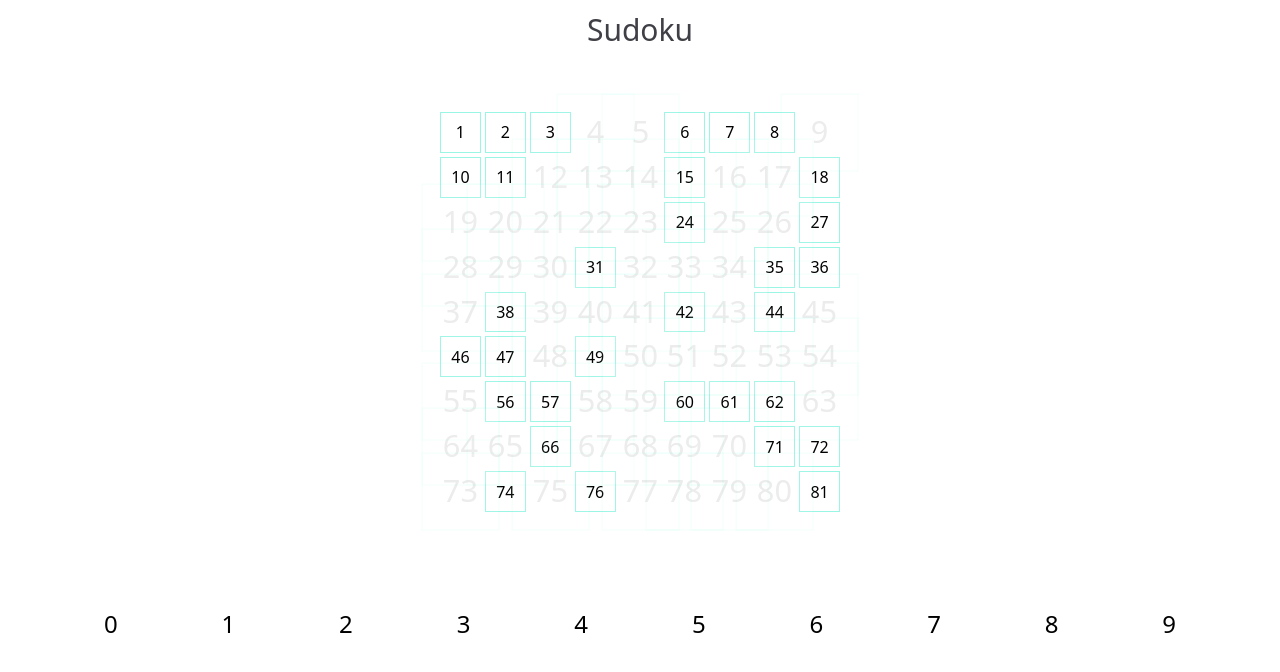
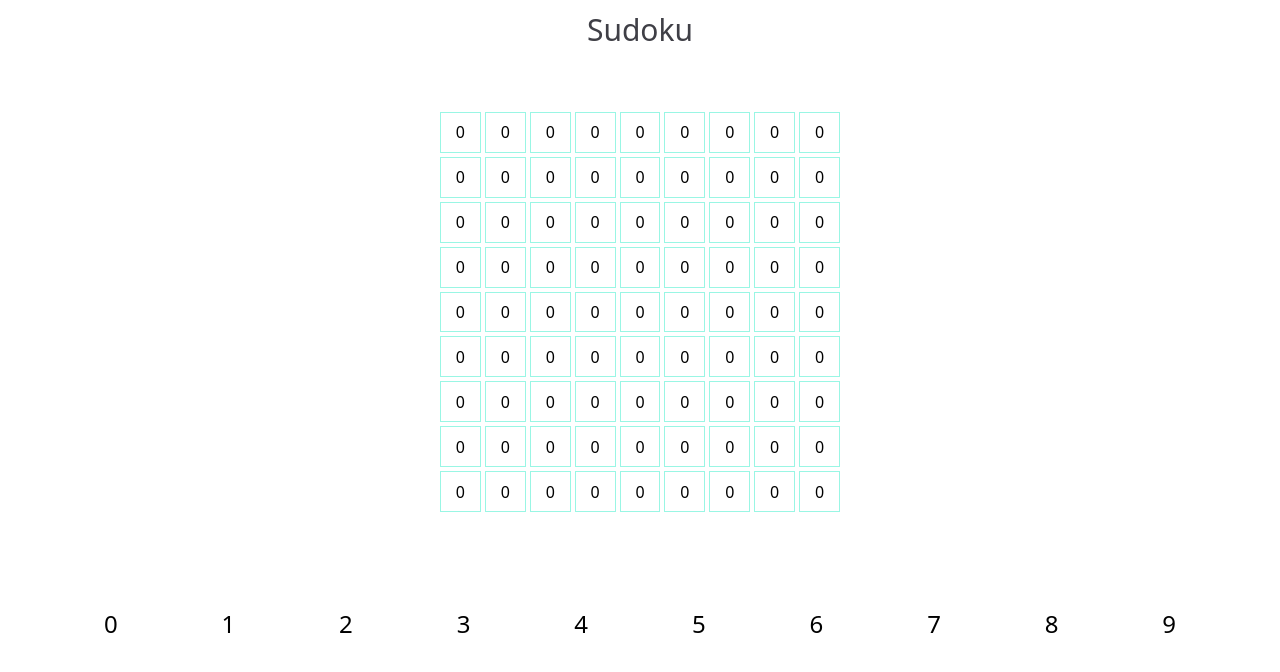
Before and after one commit to alajillo/sudoku, a React (Vite) app: page / in a window 1280 px wide. Shown: the top 672 px of the page. Built offline with nearby package versions, Linux system fonts and the light colour scheme.

Commit message:
add : default interaction

```diff
--- a/src/App.tsx
+++ b/src/App.tsx
@@ -1,14 +1,25 @@
+import { useEffect, useState } from "react";
+import {Sudoku, CellType} from "./core";
 import Board from "./Board";
 import Input from './Input';
 function App () {
+  const [cellList, setCellList] = useState<CellType[][]>([])
+  useEffect(()=>{
+    const cellList = Sudoku.init();
+    setCellList(cellList);
+  },[])
+  const onSelect = (row : number ,column : number) : void => {
+    setCellList(v=> Sudoku.selectCell(v,row,column))
+  }
+  const onInput = (value : number) : void => {
+    setCellList(v => Sudoku.inputCell(v,value))
+  }
   return (
     <>
     <h1 className=" text-3xl m-3 text-center text-zinc-700">Sudoku</h1>
     <div className="flex justify-center items-center w-full h-full mt-16 flex-col">
-    <Board size={9}/>
-    <Input onSelect={(key : number) => {
-      console.log(key)
-    }}/>
+    <Board cellList={cellList} onSelect={onSelect}/>
+    <Input onInput={onInput}/>
     </div>
     </>
   )
--- a/src/Board.tsx
+++ b/src/Board.tsx
@@ -1,16 +1,16 @@
 import Cell from "./Cell";
-
+import {CellType} from './core'
 type BoardPropsType = {
-    size : number
+    cellList : CellType[][]
+    onSelect : (row: number, column : number) => void
 }
-function Board({size} : BoardPropsType) {
-    const randomBolean = () => Math.floor((Math.random() * 10)) % 2 === 0 ? true : false
+function Board({cellList, onSelect} : BoardPropsType) {
     return (
         <div className="grid gap-1 grid-cols-9 grid-rows-9 w-[400px] h-[400px] m-0">
             {
-                new Array(Math.pow(size,2)).fill(0)
-                .map((_,index) =>
-                    <Cell key={index} isActive={randomBolean()} text={String(index + 1)} isSelect={randomBolean()}/>
+                cellList
+                .flatMap((cellRow,rowIndex) =>
+                    cellRow.map((cell,cellIndex)=><Cell key={`${cellIndex}/${rowIndex}`} isActive={cell.isActive} text={cell.text} isSelect={cell.isSelect} onSelect={()=> onSelect(rowIndex,cellIndex) }/>)
                 )
             }
         </div>
--- a/src/Cell.tsx
+++ b/src/Cell.tsx
@@ -6,7 +6,7 @@ type CellPropsType = {
 }
 function Cell ({isActive = false, text, isSelect = false, onSelect} : CellPropsType) {
     return (
-        <div className={`bg-white flex justify-center items-center border border-teal-200 w-full h-full ${isSelect && "animate-ping"} ${isActive && "bg-teal-200"}`} onClick={onSelect}>
+        <div className={`bg-white flex justify-center items-center border border-teal-200 w-full h-full ${isSelect && "animate-ping"} ${isActive && "bg-teal-100"}`} onClick={onSelect}>
             {text}
         </div>
     )
--- a/src/Input.tsx
+++ b/src/Input.tsx
@@ -1,15 +1,14 @@
-import Cell from './Cell'
 type InputPropsType = {
-    onSelect : (key : number) => void
+    onInput : (key : number) => void
 }
 
-function Input ({onSelect} : InputPropsType) {
+function Input ({onInput} : InputPropsType) {
     return (
         <li className="flex justify-evenly w-full mt-24 text-2xl">
             {
                 new Array(10).fill(0)
                 .map((_,index) =>
-                <div key={index} className="bg-white flex justify-center items-center text-2xl" onClick={()=>onSelect(index)}>
+                <div key={index} className="bg-white flex justify-center items-center text-2xl" onClick={()=>onInput(index)}>
                 {index}
             </div>
                 )
--- /dev/null
+++ b/src/core/index.ts
@@ -0,0 +1,38 @@
+export type CellType = {
+    text : string,
+    isActive : boolean,
+    isSelect : boolean,
+}
+
+
+export class Sudoku{
+    public static init() : CellType[][]{
+       return   new Array(9).fill(0).map(row=> new Array(9).fill(0).map(this.createCell))
+    }
+    private static createCell() : CellType{
+        return {
+            text : '0',
+            isActive : false,
+            isSelect : false
+        }
+    }
+    public static selectCell(list : CellType[][], row : number,column : number) : CellType[][] {
+            return list.map((rows,rowIndex) => rows.map((cell,columnIndex) => {
+                return {
+                    ...cell,
+                    isSelect : rowIndex === row && columnIndex === column,
+                    isActive : rowIndex === row || columnIndex === column,
+                }
+            }))
+    }
+    public static inputCell(list : CellType[][], value : number) : CellType[][] {
+        return list.map((rows) => rows.map((cell) => {
+            return {
+                ...cell,
+                isSelect : false,
+                isActive : false,
+                text : cell.isSelect ? String(value) : cell.text
+            }
+        }))
+    }
+}
```
